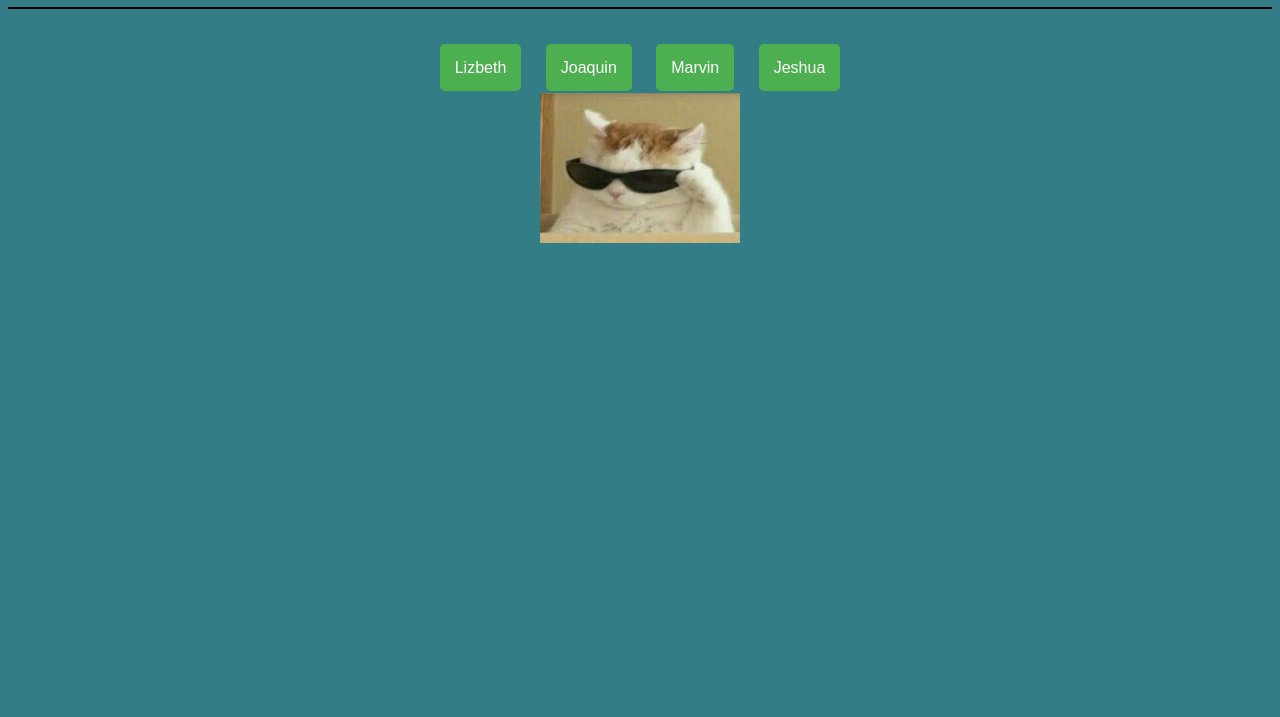
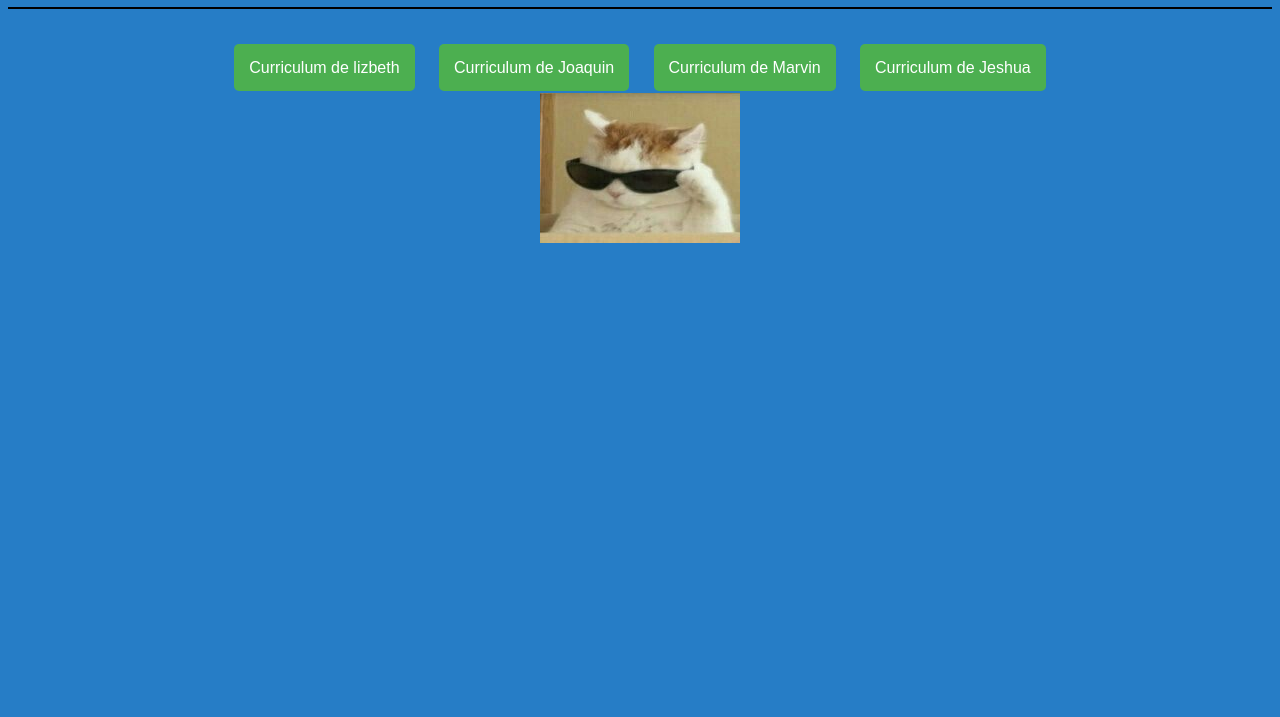
Before and after one commit to Lizeche/proyecto-zufle, a plain HTML site: page index.html in a window 1280 px wide. Shown: the part 83-800 px from the top of the page. Drawn offline with Linux system fonts and the light colour scheme.

Commit message:
Update index.html

```diff
--- a/index.html
+++ b/index.html
@@ -28,21 +28,20 @@
 <body>
 <style>
   body {
-    background-color:#327d86;
+    background-color:#267DC6;
   }
 </style>
 <hr size="2" color="black">
   <h1>Menú Principal</h1>
  <hr size="2" color="black">
   <nav>
-    <a href="Lizbeth.html">Lizbeth</a>
-    <a href="Joaquin.html">Joaquin</a>
-    <a href="Marvin.html">Marvin</a>
-    <a href="Jeshua.html">Jeshua</a>
+    <a href="Curriculum de lizbeth.html">Curriculum de lizbeth</a>
+    <a href="Curriculum de Joaquin.html">Curriculum de Joaquin</a>
+    <a href="Curriculum de Marvin.html">Curriculum de Marvin</a>
+    <a href="Curriculum de Jeshua.html">Curriculum de Jeshua</a>
   </nav>
 
 
  <p><img src="gato.jpg" alt="gato" width="200" height="150"></p>
-
-</body>
+ </body>
 </html>
```
